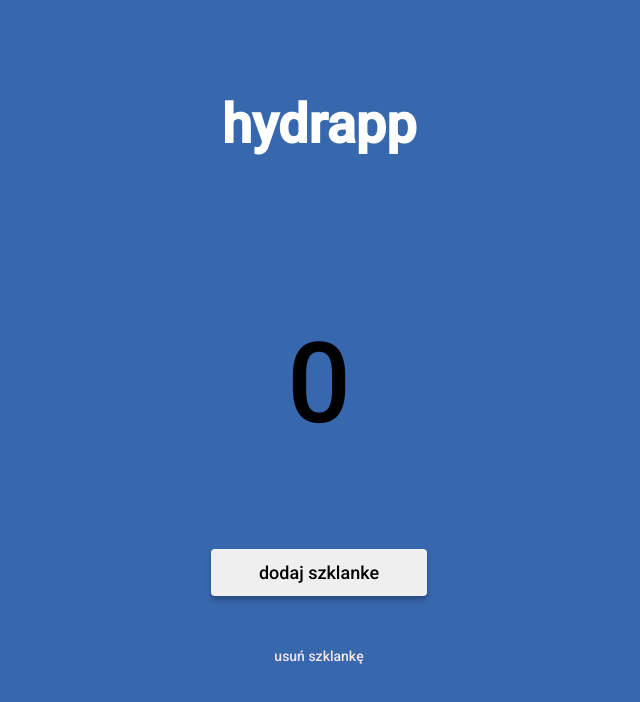
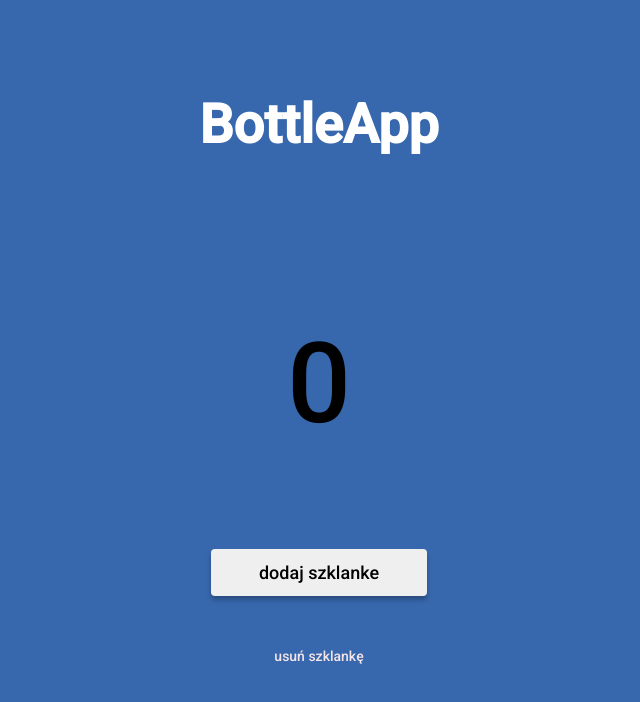
Before and after one commit to jakubgerlee/hydraapp, a website: page src/content/index.html in a window 1280 px wide. Shown: the whole page, without its empty margins (321-961 px from the left). Drawn offline with nearby package versions, Linux system fonts and the light colour scheme; files that its build step writes are made by us from their sources.

Commit message:
Added manifest.json

```diff
--- a/src/content/index.html
+++ b/src/content/index.html
@@ -36,7 +36,7 @@
   </head>
   <body class="body">
     <main class="main">
-      <h1 class="heading">hydrapp</h1>
+      <h1 class="heading">BottleApp</h1>
 
       <div class="counter">
         <p class="counter__value counter__value--js">0</p>
```
Also changed, not shown: src/pwa/manifest.json.
